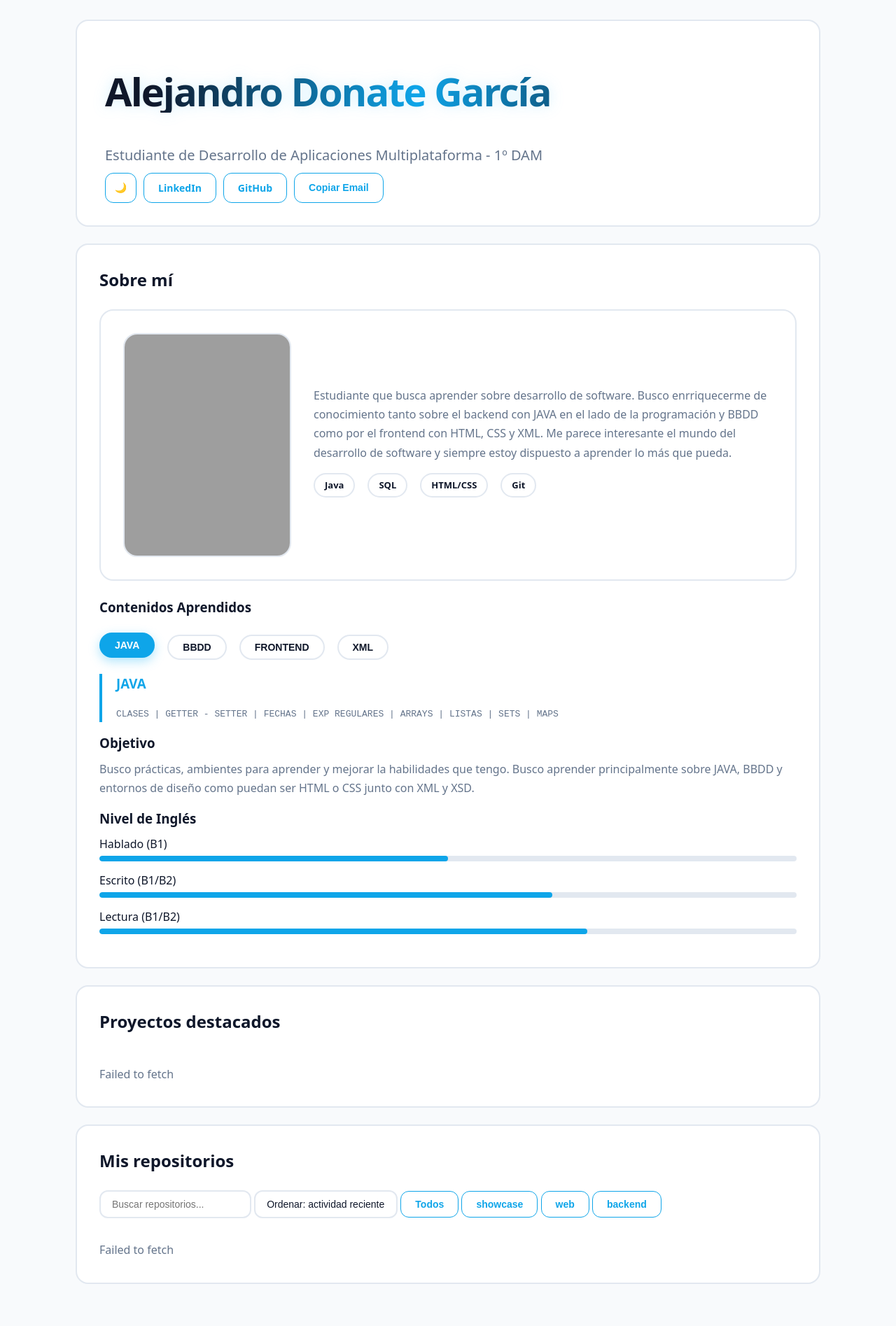
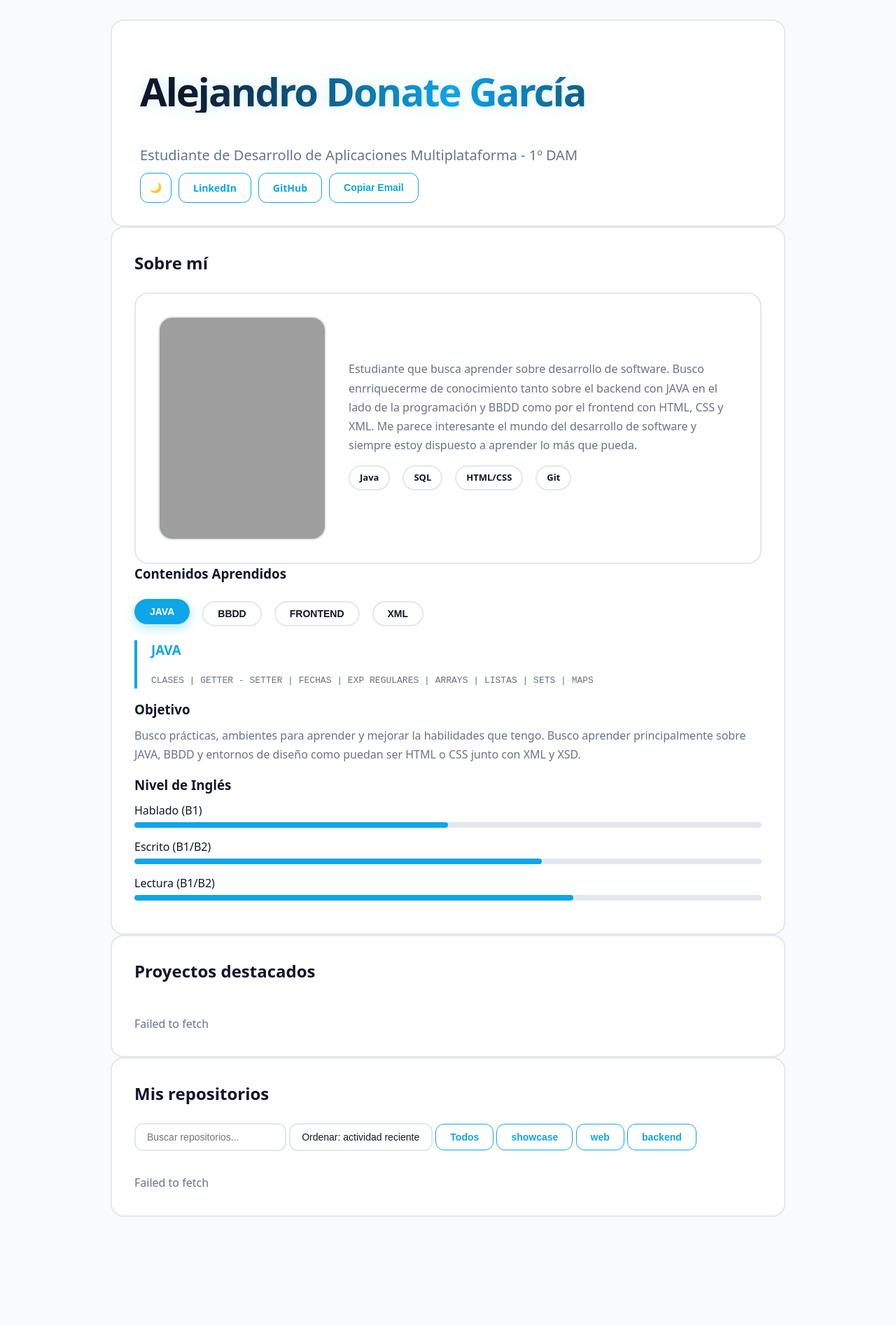
Before and after one commit to alejandroDonGar/alejandroDonGar.github.io, a Jekyll site: the page index.html, which Jekyll copies as it is, in a window 1280 px wide. Shown: the whole page at 70% size. Built offline with Jekyll 4.4.1, drawn with Linux system fonts in a browser that asks for light colours; after the commit the page ends 1799 px from its top, so only the background shows below that; grey boxes are pictures that could not be loaded.

Commit message:
se intento repara el padding y margin de los contenedores

```diff
--- a/assets/css/styles.css
+++ b/assets/css/styles.css
@@ -44,7 +44,15 @@
   justify-content: center;
   align-items: center;
 }
-.container { max-width: 1100px; margin: 0 auto; padding: 28px 18px 60px; }
+.main-container { /* Cambia esto por el nombre de tu contenedor principal */
+    display: flex;
+    flex-direction: column;
+    gap: 20px; /* Esto pone exactamente 20px de espacio entre CADA hijo */
+    padding: 20px; /* Esto evita que los cuadros toquen los bordes de la ventana */
+}
+.container {
+  width: 100%; max-width: 1000px; margin: 0 auto; padding: 28px 18px 60px;
+}
 .topbar {
     display: flex;
     flex-direction: column;
@@ -69,10 +77,6 @@
   border-radius: var(--radius);
   transition: all 0.4s cubic-bezier(0.4, 0, 0.2, 1);
   color: var(--text);
-  margin-bottom: 24px;
-}
-section:last-child {
-    margin-bottom: 0;
 }
 .topbar:hover, .section:hover, .profile:hover, .card:hover {
   border-color: var(--brand);
```
Also changed, not shown: 1 other file.
